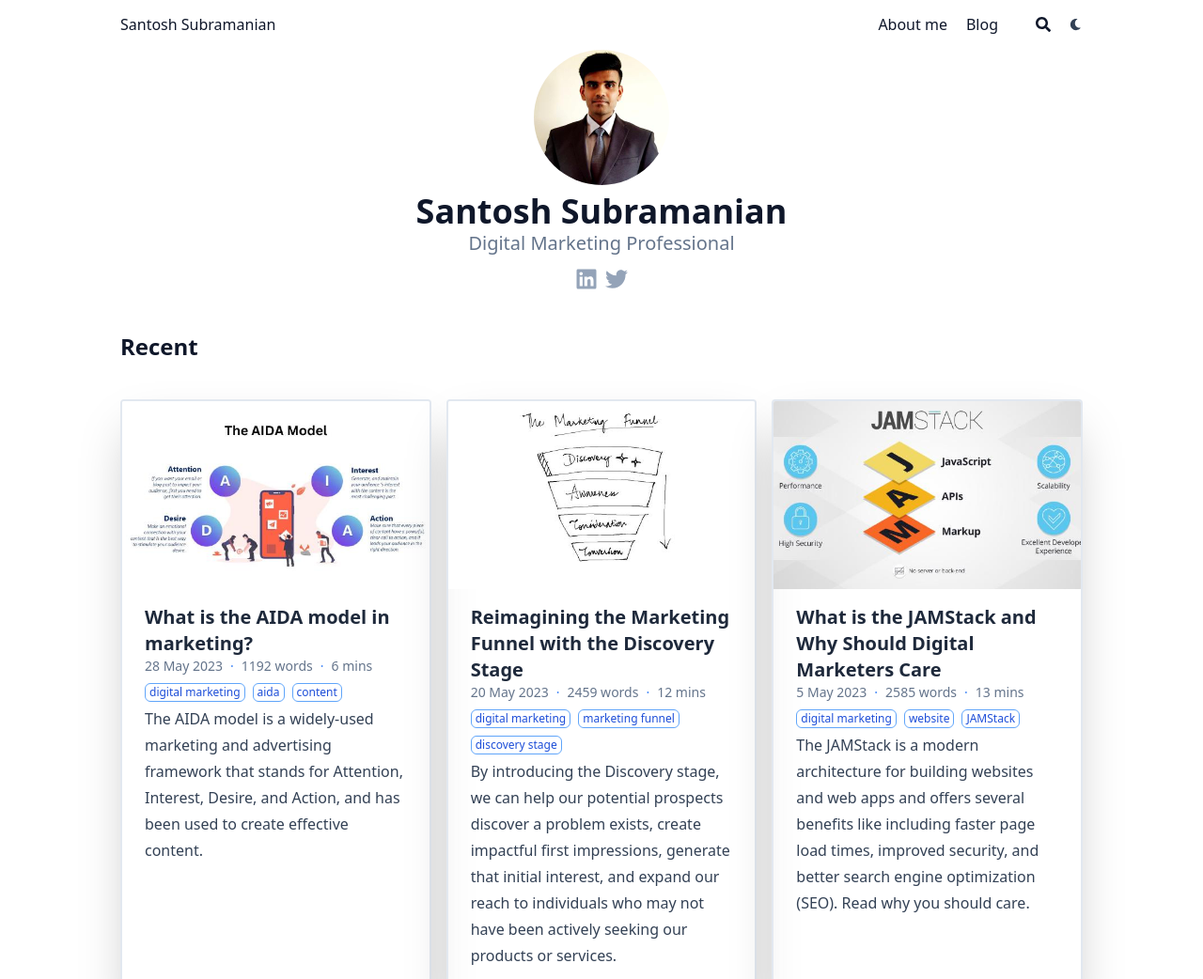
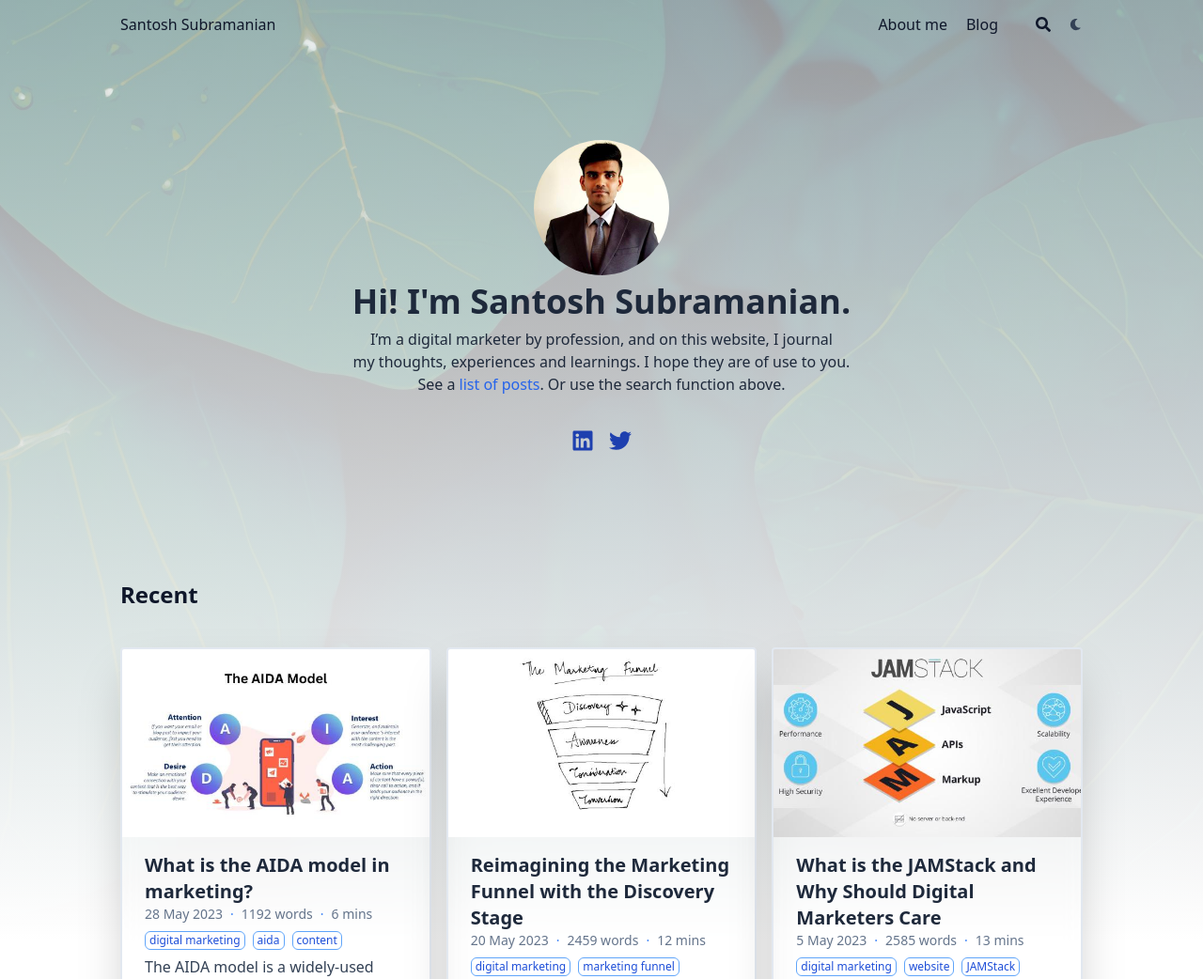
Before and after one commit to sansubr/sansubr2, a plain HTML site: page index.html in a window 1280 px wide. Shown: the top 1042 px of the page at 94% size. Drawn offline with Linux system fonts and the light colour scheme.

Commit message:
fixed homepage

```diff
--- a/index.html
+++ b/index.html
@@ -394,77 +394,80 @@
 
 
 
-    <article
-  class=" flex flex-col items-center justify-center text-center"
->
-  <header class="flex flex-col items-center mb-3">
+    <article class="max-w-full prose dark:prose-invert">
+    <div class="relative">
+        <div class="absolute inset-x-0 bottom-0 h-1/2 bg-gray-100"></div>
+        <div class="mx-auto max-w-7xl p-0">
+            <div class="relative sm:overflow-hidden">
+                <div class="fixed inset-x-0 top-0" style="z-index:-10">
 
 
 
 
-        <img
-          class="mb-2 rounded-full h-36 w-36"
-          width="144"
-          height="144"
-          alt="Santosh Subramanian"
-          src="/img/santosh-avatar_hue37b0db1203911c27993c9fb99b01ef3_80440_288x288_fill_q75_box_center.jpeg"
-        />
+                    <img class="w-full h-[1000px] object-cover m-0 nozoom" src="/img/bg3.jpg" role="presentation">
+                    <div
+                        class="absolute inset-0 h-[1000px] bg-gradient-to-t from-neutral dark:from-neutral-800 to-transparent mix-blend-normal">
+                    </div>
+                    <div
+                        class="opacity-60 absolute inset-0 h-[1000px] bg-gradient-to-t from-neutral dark:from-neutral-800 to-neutral-100 dark:to-neutral-800 mix-blend-normal">
+                    </div>
+
+                </div>
+                <div class="relative px-8 py-16 flex flex-col items-center justify-center text-center">
 
 
-    <h1 class="text-4xl font-extrabold">
-      Santosh Subramanian
+
+
+                    <img class="mb-2 rounded-full h-36 w-36" width="144" height="144"
+                        alt="Santosh Subramanian" src="/img/santosh-avatar_hue37b0db1203911c27993c9fb99b01ef3_80440_288x288_fill_q75_box_center.jpeg" />
+
+
+                    <h1 class="mb-2 text-4xl font-extrabold text-neutral-800 dark:text-neutral-200">
+                        Hi! I'm Santosh Subramanian.
                     </h1>
 
-      <h2 class="text-xl text-neutral-500 dark:text-neutral-400">
-        Digital Marketing Professional
-      </h2>
+                    <p class="mt-0 mb-0 text-base text-neutral-800 dark:text-neutral-300">
+                        I’m a digital marketer by profession, and on this website, I journal <br/>my thoughts, experiences and learnings. I hope they are of use to you.<br/>
+                        See a <a href="/blog">list of posts</a>. Or use the search function above.
+                    </p>
 
-    <div class="mt-1 text-2xl">
+                    <div class="mt-1 mb-10 text-2xl">
 
-  <div class="flex flex-wrap text-neutral-400 dark:text-neutral-500">
+                        <br/>
+                        <div class="flex flex-wrap">
 
 
-        <a
-          class="px-1 hover:text-primary-700 dark:hover:text-primary-400"
-          href="https://linkedin.com/in/sansubr"
-          target="_blank"
-          aria-label="Linkedin"
-          rel="me noopener noreferrer"
-          ><span class="inline-block align-text-bottom">
+                            <a class="px-2 hover:text-primary-400 text-primary-800 dark:text-primary-200" href="https://linkedin.com/in/sansubr" target="_blank"
+                                aria-label="Linkedin" rel="me noopener noreferrer">
 
   <span class="relative block icon">
     <svg xmlns="http://www.w3.org/2000/svg" viewBox="0 0 448 512"><path fill="currentColor" d="M416 32H31.9C14.3 32 0 46.5 0 64.3v383.4C0 465.5 14.3 480 31.9 480H416c17.6 0 32-14.5 32-32.3V64.3c0-17.8-14.4-32.3-32-32.3zM135.4 416H69V202.2h66.5V416zm-33.2-243c-21.3 0-38.5-17.3-38.5-38.5S80.9 96 102.2 96c21.2 0 38.5 17.3 38.5 38.5 0 21.3-17.2 38.5-38.5 38.5zm282.1 243h-66.4V312c0-24.8-.5-56.7-34.5-56.7-34.6 0-39.9 27-39.9 54.9V416h-66.4V202.2h63.7v29.2h.9c8.9-16.8 30.6-34.5 62.9-34.5 67.2 0 79.7 44.3 79.7 101.9V416z"/></svg>
 
   </span>
 
-</span></a
-        >
+</a>
 
 
 
-        <a
-          class="px-1 hover:text-primary-700 dark:hover:text-primary-400"
-          href="https://twitter.com/sansubr_"
-          target="_blank"
-          aria-label="Twitter"
-          rel="me noopener noreferrer"
-          ><span class="inline-block align-text-bottom">
+                            <a class="px-2 hover:text-primary-400 text-primary-800 dark:text-primary-200" href="https://twitter.com/sansubr_" target="_blank"
+                                aria-label="Twitter" rel="me noopener noreferrer">
 
   <span class="relative block icon">
     <svg xmlns="http://www.w3.org/2000/svg" viewBox="0 0 512 512"><path fill="currentColor" d="M459.37 151.716c.325 4.548.325 9.097.325 13.645 0 138.72-105.583 298.558-298.558 298.558-59.452 0-114.68-17.219-161.137-47.106 8.447.974 16.568 1.299 25.34 1.299 49.055 0 94.213-16.568 130.274-44.832-46.132-.975-84.792-31.188-98.112-72.772 6.498.974 12.995 1.624 19.818 1.624 9.421 0 18.843-1.3 27.614-3.573-48.081-9.747-84.143-51.98-84.143-102.985v-1.299c13.969 7.797 30.214 12.67 47.431 13.319-28.264-18.843-46.781-51.005-46.781-87.391 0-19.492 5.197-37.36 14.294-52.954 51.655 63.675 129.3 105.258 216.365 109.807-1.624-7.797-2.599-15.918-2.599-24.04 0-57.828 46.782-104.934 104.934-104.934 30.213 0 57.502 12.67 76.67 33.137 23.715-4.548 46.456-13.32 66.599-25.34-7.798 24.366-24.366 44.833-46.132 57.827 21.117-2.273 41.584-8.122 60.426-16.243-14.292 20.791-32.161 39.308-52.628 54.253z"/></svg>
 
   </span>
 
-</span></a
-        >
+</a>
 
 
                         </div>
 
-
                     </div>
-  </header>
                     <section class="prose dark:prose-invert"></section>
+                </div>
+            </div>
+        </div>
+    </div>
 </article>
 <section>
 
@@ -1214,6 +1217,7 @@
 
 
 
+
     </main><footer id="site-footer" class="py-10 print:hidden">
 
 
```
Also changed, not shown: img/bg3.jpg (added), 1 other file. Lines whose indentation alone changed are shown as unchanged.
